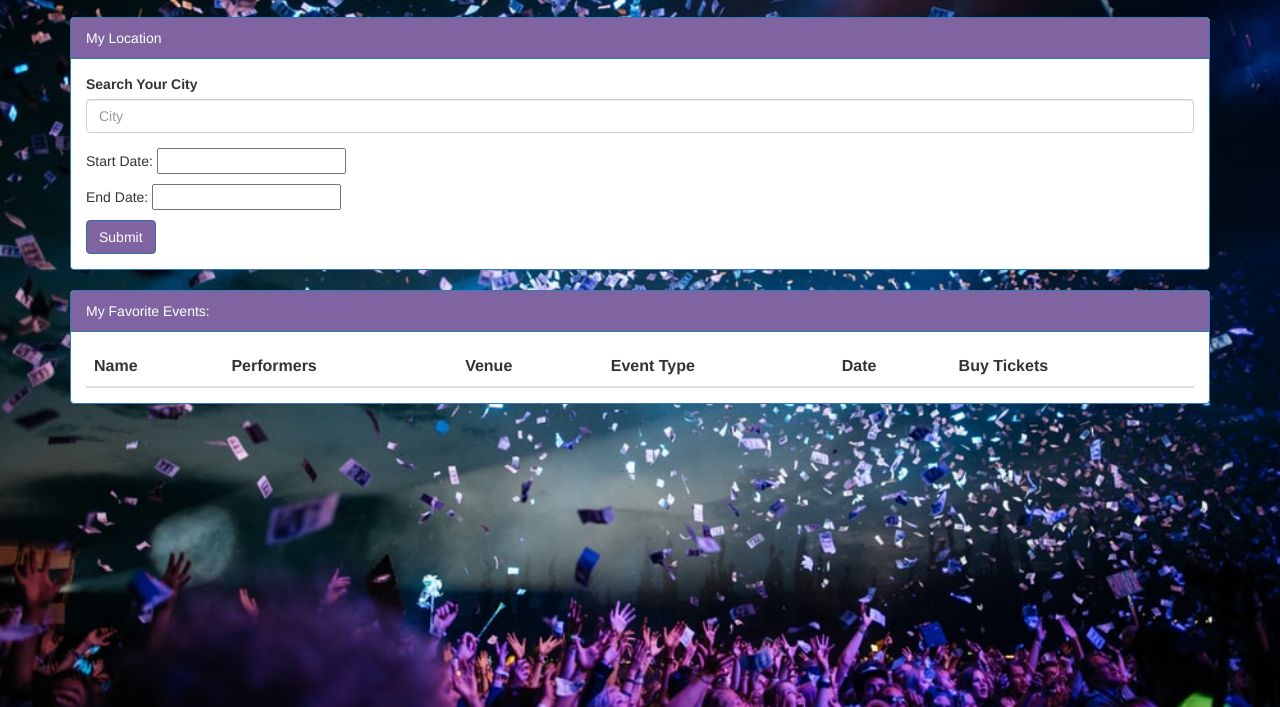
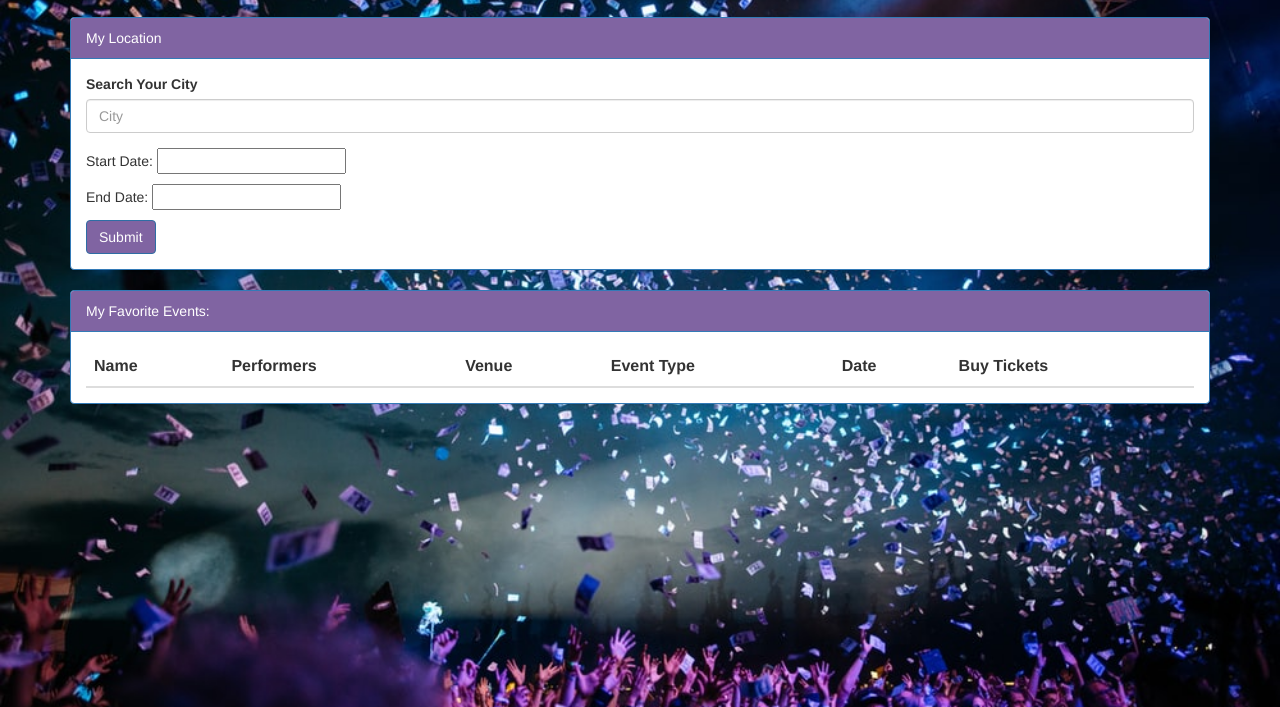
Before and after one commit to Martinn80/Event-Search, a plain HTML site: page index.html in a window 1280 px wide. Shown: the part 93-800 px from the top of the page. Drawn offline with nearby package versions, Linux system fonts and the light colour scheme.

Commit message:
background photo re arrangement

```diff
--- a/assets/CSS/style.css
+++ b/assets/CSS/style.css
@@ -4,7 +4,7 @@
 }
 
 body {
-    background: center / contain no-repeat url(../images/photo-1492684223066-81342ee5ff30.jpeg);
+    background: no-repeat url(../images/photo-1492684223066-81342ee5ff30.jpeg);
     background-size: cover;
 
 }
```
